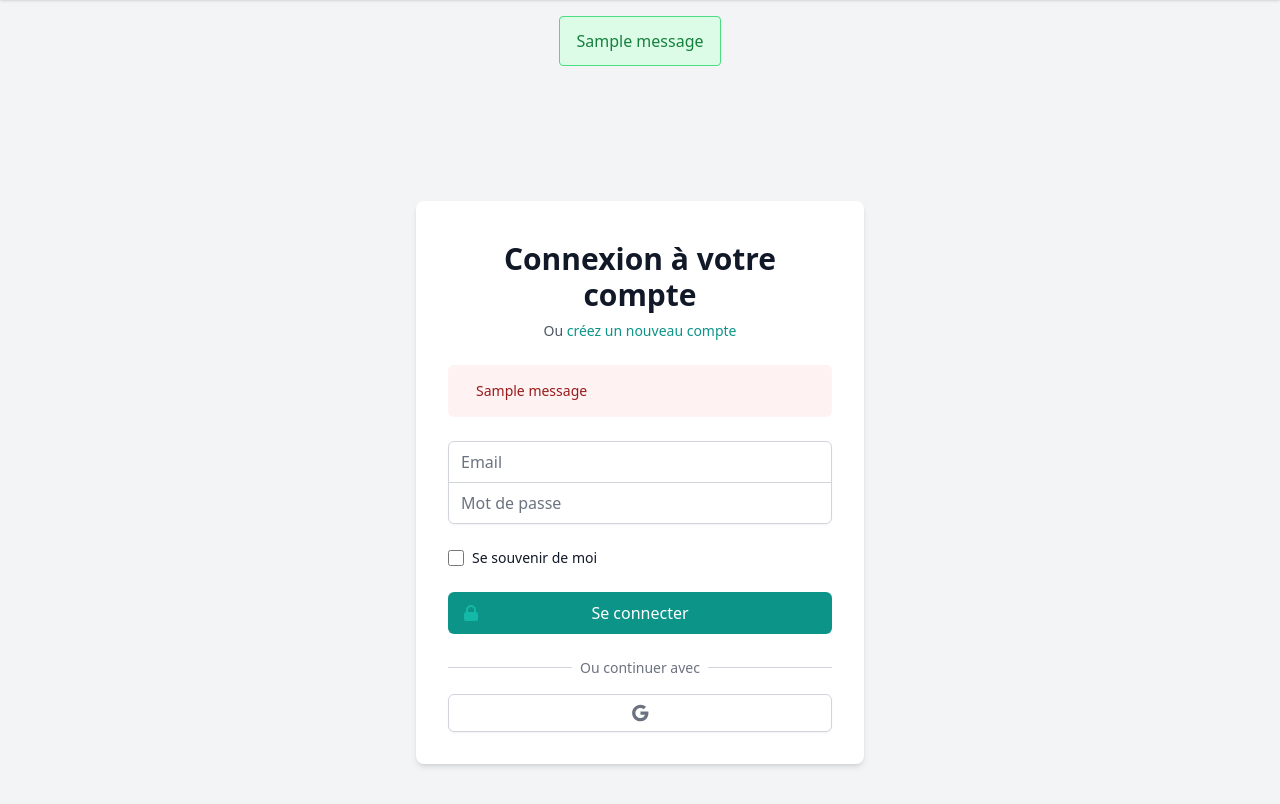
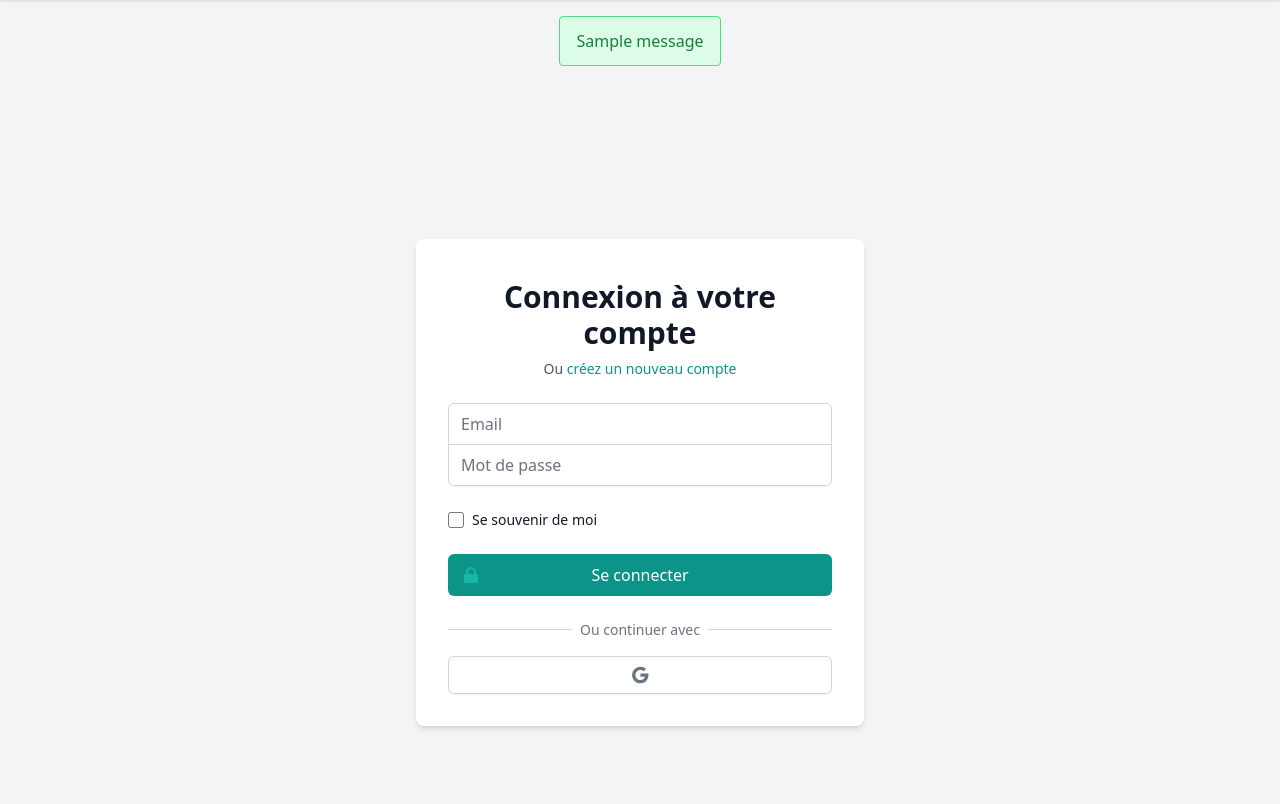
Before and after one commit to DiscoMajor/re-sources-relationnelles, a Django app: page /users/login/ in a window 1280 px wide. Shown: the part 64-868 px from the top of the page. Run offline with Django 5.2, Linux system fonts and the light colour scheme; tables that the repository leaves empty hold one stand-in row (values such as "Sample post"); one stand-in notice (Sample message) is shown; data that the repository does not hold is empty; some libraries are stand-ins or nearby versions.

Commit message:
fix messages dactions

```diff
--- a/users/templates/users/login.html
+++ b/users/templates/users/login.html
@@ -17,20 +17,6 @@
             </a>
         </p>
     </div>
-
-    {% if messages %}
-    <div class="rounded-md bg-red-50 p-4">
-        <div class="flex">
-            <div class="ml-3">
-                <h3 class="text-sm font-medium text-red-800">
-                    {% for message in messages %}
-                        {{ message }}
-                    {% endfor %}
-                </h3>
-            </div>
-        </div>
-    </div>
-    {% endif %}
 
     <form class="mt-6 space-y-4 sm:space-y-6" action="{% url 'users:login' %}" method="POST">
         {% csrf_token %}
```
